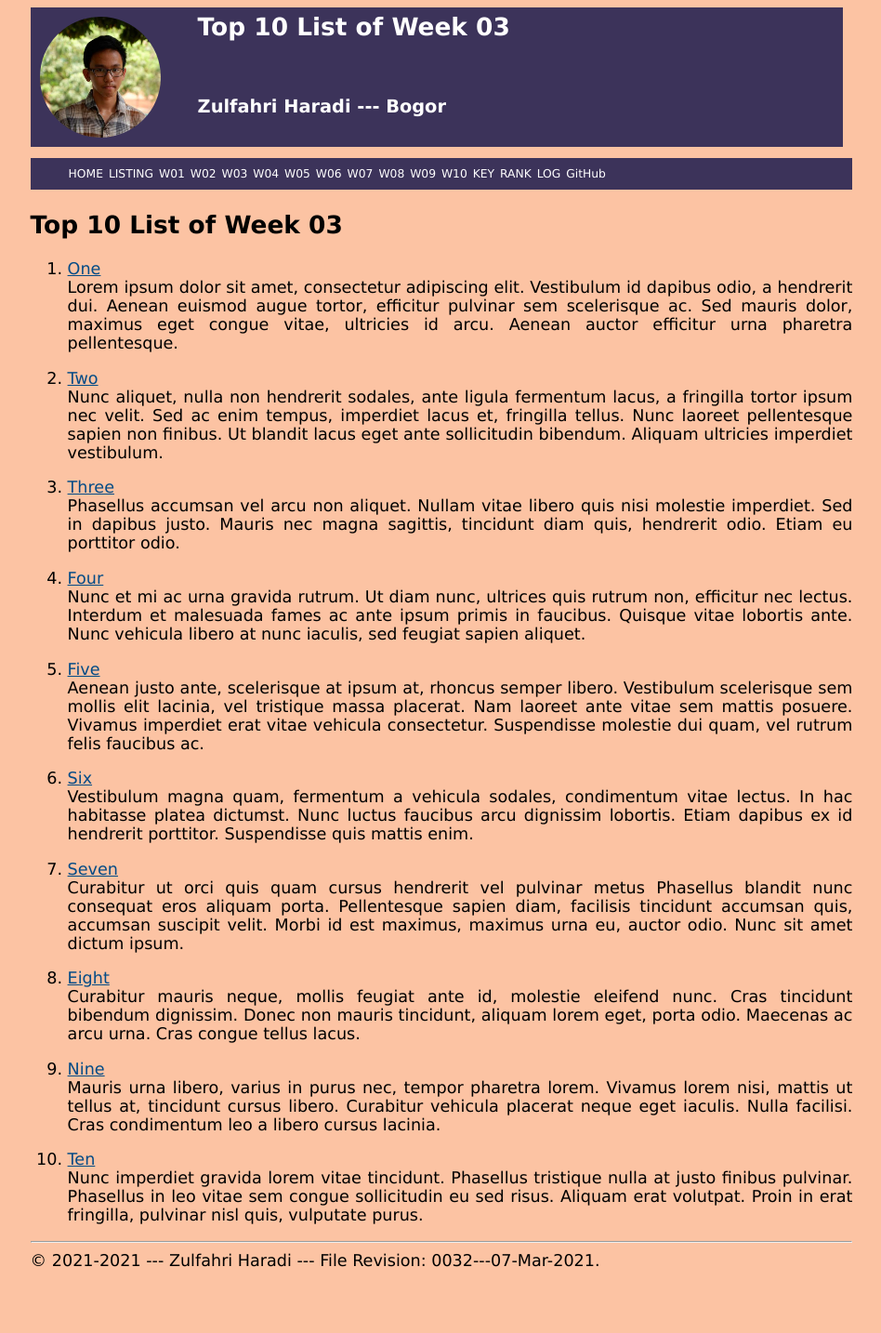
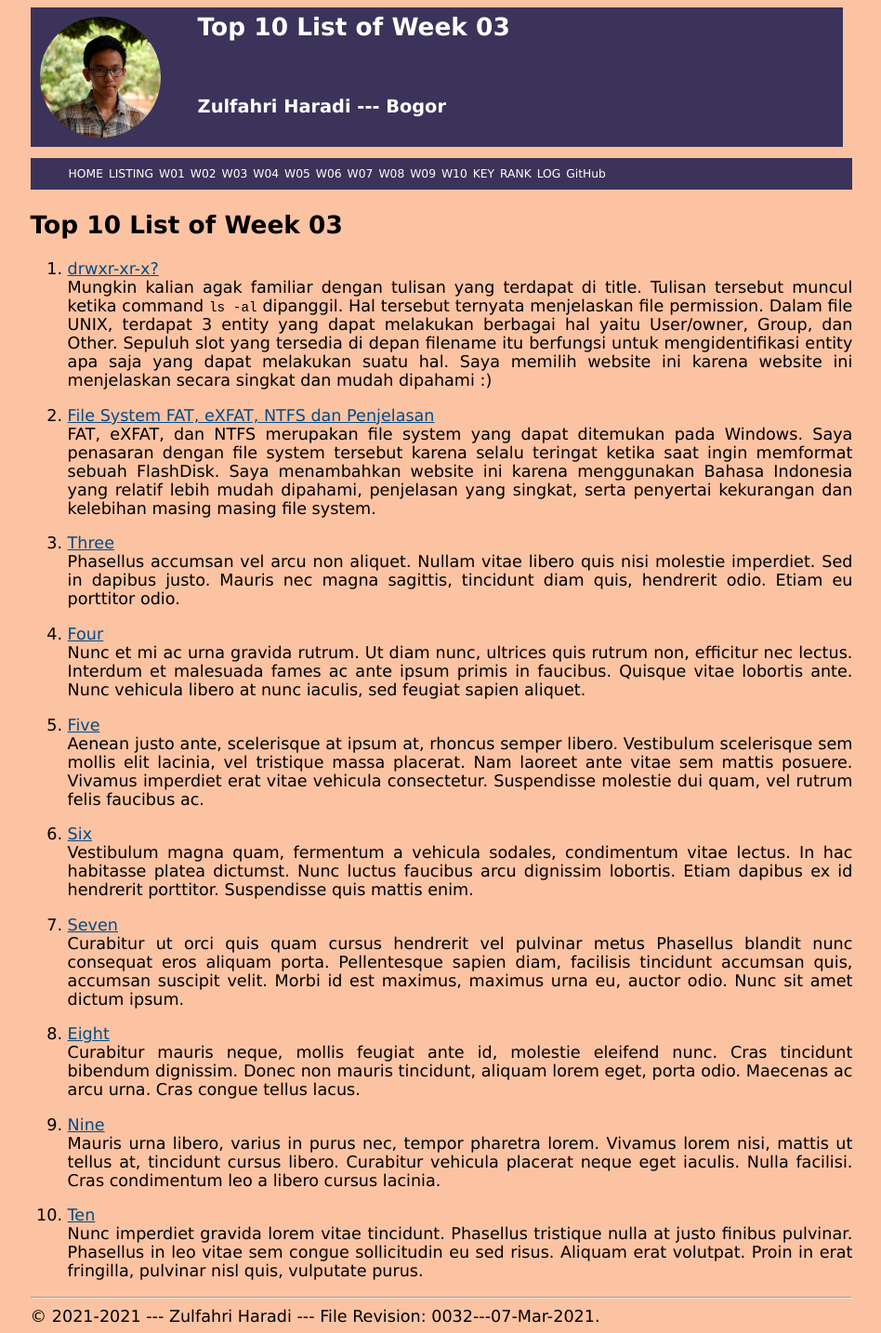
Before and after one commit to haradijul/os211, a Jekyll site: the page built from w03.md, in a window 1280 px wide. Shown: the whole page at 93% size, without its empty margins (165-1113 px from the left). Built offline with Jekyll 4.4.1, drawn with Linux system fonts in a browser that asks for light colours; our own code applies the rules of GitHub Pages for plain Markdown files; before the commit the page ends 1374 px from its top, so only the background shows below that.

Commit message:
os211 haradijul

````diff
--- a/TXT/mylog.txt
+++ b/TXT/mylog.txt
@@ -29,3 +29,8 @@ ZCZC W02 80 L10 Assignment:ranking my top 10 link
 ZCZC W02 30 L10 Assignment:ranking my neighbors' link
 ZCZC W02 5 L10 Assignment:update mylog.txt
 ZCZC W02 30 L08 Trying demo week2
+ZCZC W03 120 L11 Assignment#1: Reading osc10 and cooling off my head
+ZCZC W03 10 L13 Assignment#3: Checking .bash_aliases (already up2date)
+ZCZC W03 90 L17 Assignment#7: Download and checking W03
+ZCZC W03 40 L18 Assignment#8: Update and trying to understand the renewed myscript.sh
+ZCZC W03 30 L08 Trying FUSE Demo
--- a/w03.md
+++ b/w03.md
@@ -5,19 +5,11 @@ permalink: /W03/
 
 # Top 10 List of Week 03
 
-1. [One](https://en.wikipedia.org/wiki/1)<br>
-Lorem ipsum dolor sit amet, consectetur adipiscing elit.
-Vestibulum id dapibus odio, a hendrerit dui.
-Aenean euismod augue tortor, efficitur pulvinar sem scelerisque ac.
-Sed mauris dolor, maximus eget congue vitae, ultricies id arcu.
-Aenean auctor efficitur urna pharetra pellentesque.
+1. [drwxr-xr-x?](https://www.elated.com/understanding-permissions/)<br>
+Mungkin kalian agak familiar dengan tulisan yang terdapat di title. Tulisan tersebut muncul ketika command ```ls -al``` dipanggil. Hal tersebut ternyata menjelaskan file permission. Dalam file UNIX, terdapat 3 entity yang dapat melakukan berbagai hal yaitu User/owner, Group, dan Other. Sepuluh slot yang tersedia di depan filename itu berfungsi untuk mengidentifikasi entity apa saja yang dapat melakukan suatu hal. Saya memilih website ini karena website ini menjelaskan secara singkat dan mudah dipahami :)
 
-2. [Two](https://en.wikipedia.org/wiki/2)<br>
-Nunc aliquet, nulla non hendrerit sodales, ante ligula fermentum lacus, a fringilla tortor ipsum nec velit.
-Sed ac enim tempus, imperdiet lacus et, fringilla tellus.
-Nunc laoreet pellentesque sapien non finibus.
-Ut blandit lacus eget ante sollicitudin bibendum.
-Aliquam ultricies imperdiet vestibulum.
+2. [File System FAT, eXFAT, NTFS dan Penjelasan](https://www.agoaga.com/file-system-fat-exfat-ntfs-dan-penjelasan/)<br>
+FAT, eXFAT, dan NTFS merupakan file system yang dapat ditemukan pada Windows. Saya penasaran dengan file system tersebut karena selalu teringat ketika saat ingin memformat sebuah FlashDisk. Saya menambahkan website ini karena menggunakan Bahasa Indonesia yang relatif lebih mudah dipahami, penjelasan yang singkat, serta penyertai kekurangan dan kelebihan masing masing file system.
 
 3. [Three](https://en.wikipedia.org/wiki/3)<br>
 Phasellus accumsan vel arcu non aliquet.
````
Also changed, not shown: 4 other files.
